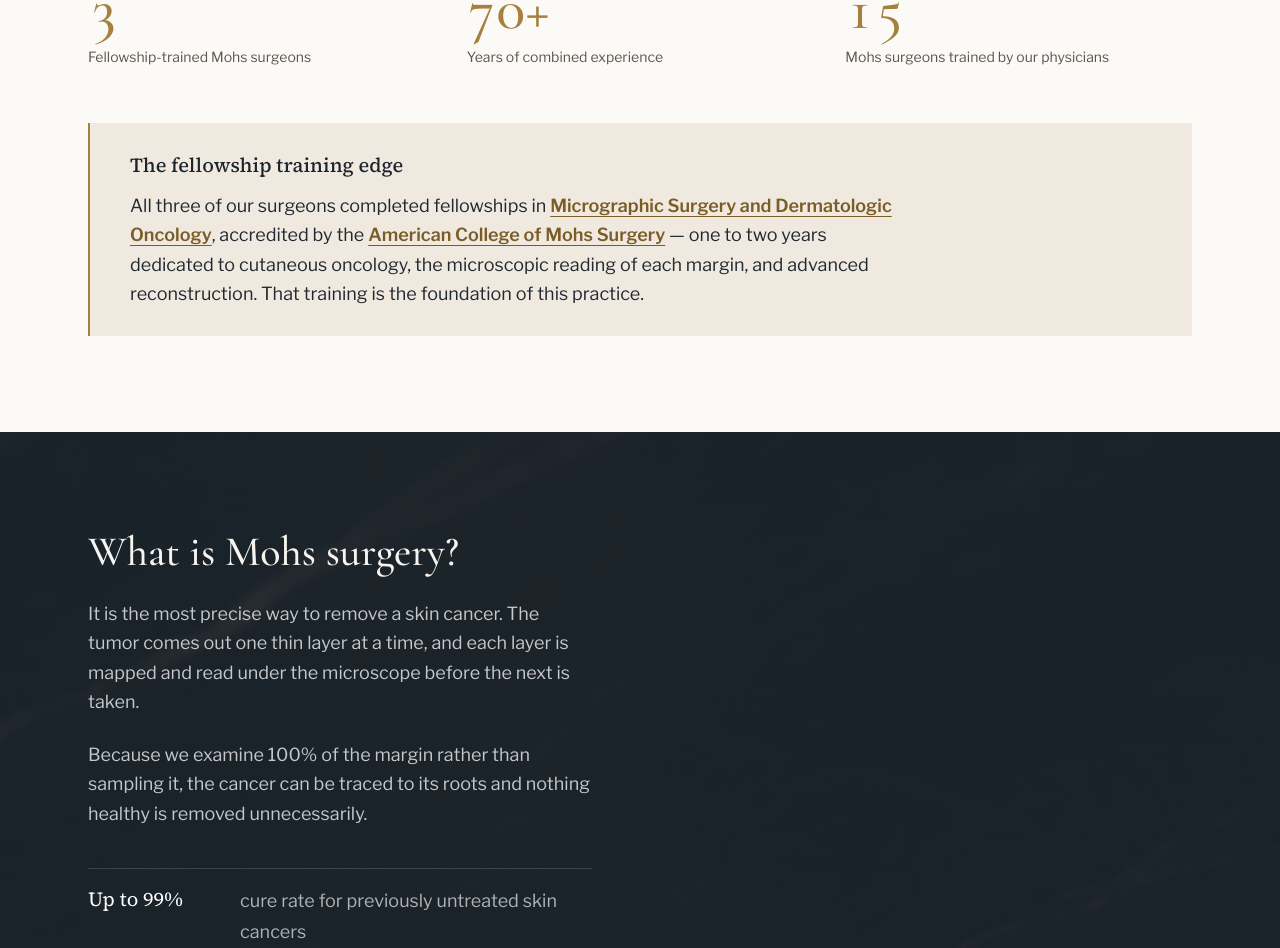
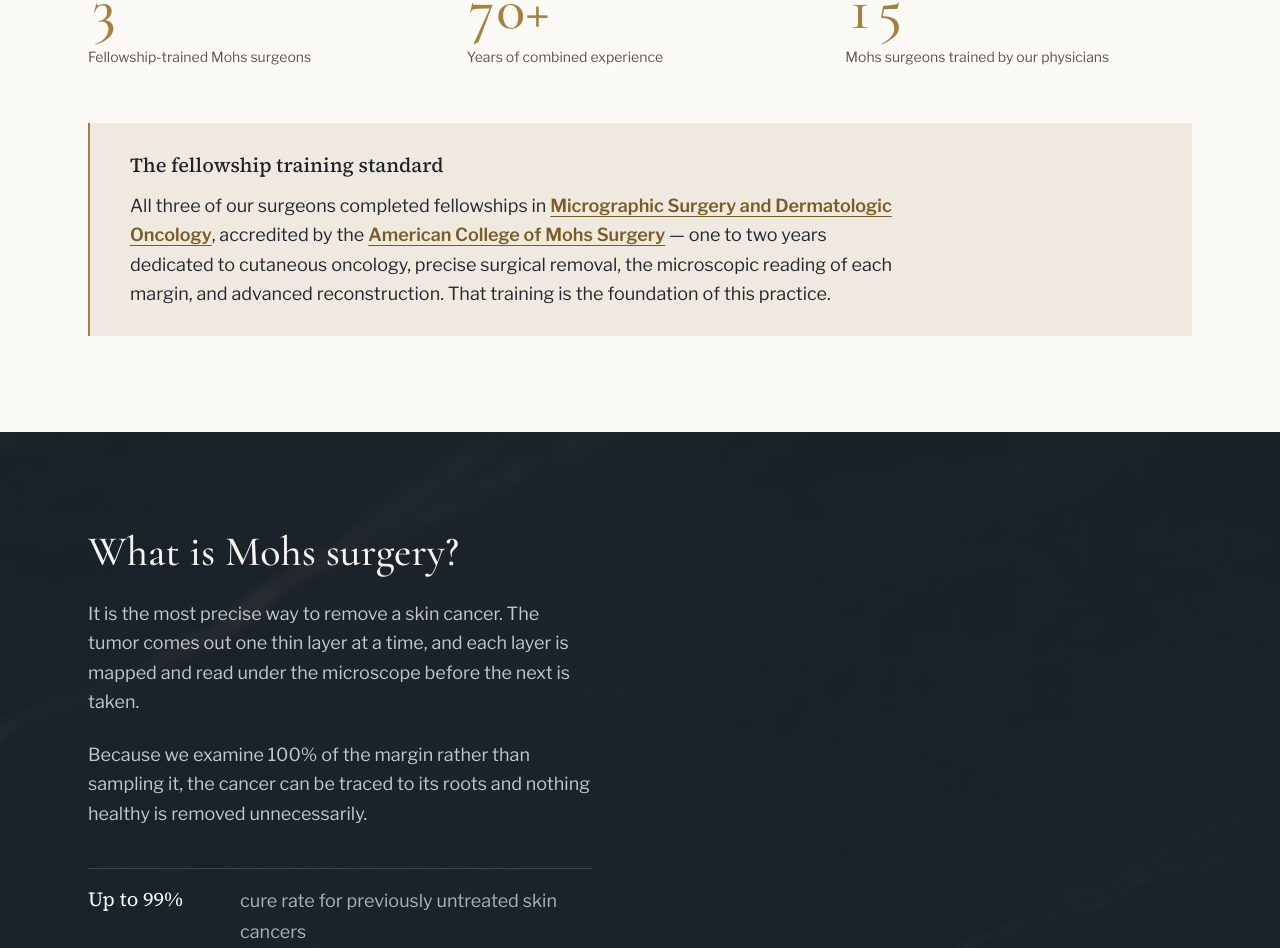
Before and after one commit to matthewtrundle/TSC, a Next.js app: page / in a window 1280 px wide. Shown: the part 2098-3046 px from the top of the page. Built offline with nearby package versions, Linux system fonts and the light colour scheme.

Commit message:
content: fellowship aside — 'standard' heading, add precise surgical removal pillar
Co-Authored-By: Claude Fable 5 <noreply@anthropic.com>
Claude-Session: https://claude.ai/code/session_0191bfYjTodR6qs4DBVLaht4

```diff
--- a/src/app/page.tsx
+++ b/src/app/page.tsx
@@ -159,7 +159,7 @@ export default function Home() {
                 className="mb-3 text-xl text-[var(--navy-primary)]"
                 style={{ fontFamily: "var(--font-serif)", fontWeight: 500 }}
               >
-                The fellowship training edge
+                The fellowship training standard
               </h3>
               <p className="max-w-3xl leading-relaxed text-[var(--warm-gray)]">
                 All three of our surgeons completed fellowships in{" "}
@@ -180,9 +180,9 @@ export default function Home() {
                 >
                   American College of Mohs Surgery
                 </a>{" "}
-                — one to two years dedicated to cutaneous oncology, the
-                microscopic reading of each margin, and advanced
-                reconstruction. That training is the foundation of this
+                — one to two years dedicated to cutaneous oncology, precise
+                surgical removal, the microscopic reading of each margin, and
+                advanced reconstruction. That training is the foundation of this
                 practice.
               </p>
             </aside>
```
